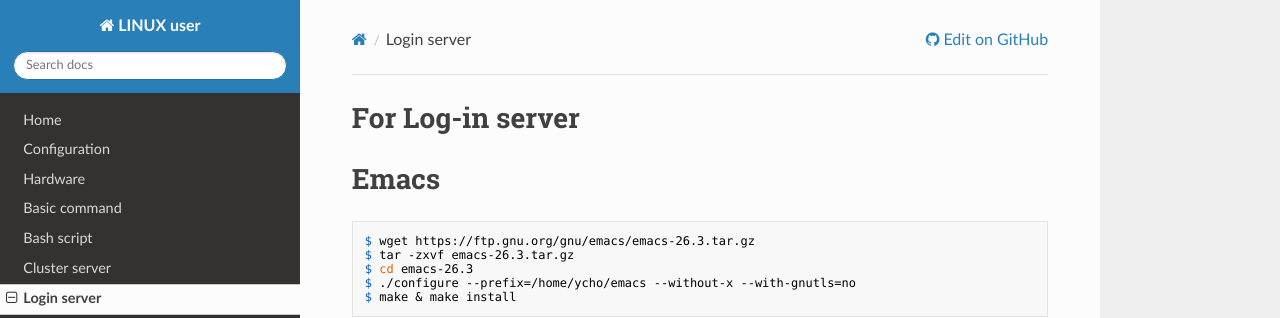
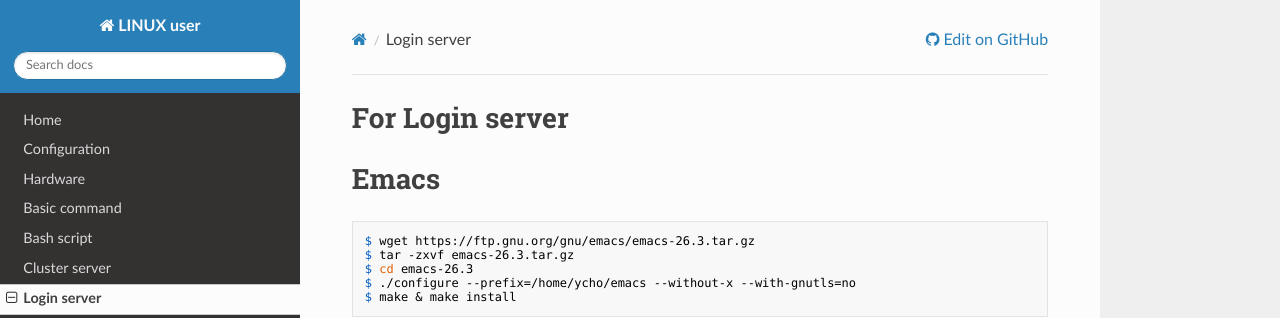
Before and after one commit to WonyoungCho/LINUX, an MkDocs documentation site: the page built from docs/login_server.md, in a window 1280 px wide and 1009 px high. Shown: the top 318 px of the window. Built offline with MkDocs 1.6.1, drawn with Linux system fonts in a browser that asks for light colours; nearby versions of some CDN libraries; old or Windows-style settings are respelled for this version of MkDocs.

Commit message:
Update login_server.md

````diff
--- a/docs/login_server.md
+++ b/docs/login_server.md
@@ -1,4 +1,4 @@
-# For Log-in server
+# For Login server
 
 # Emacs
 ```
````
